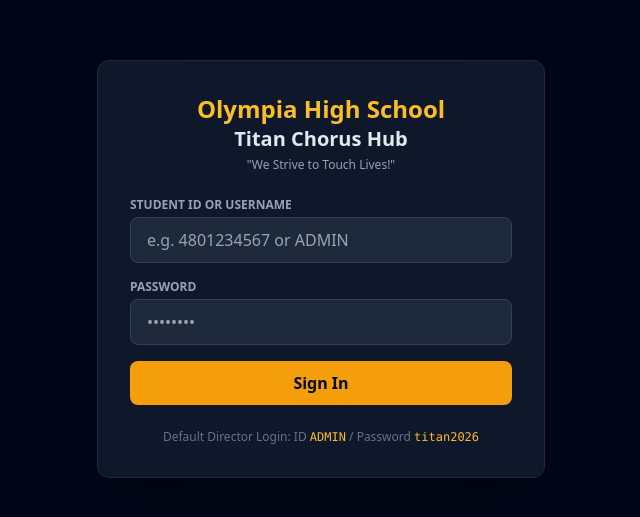
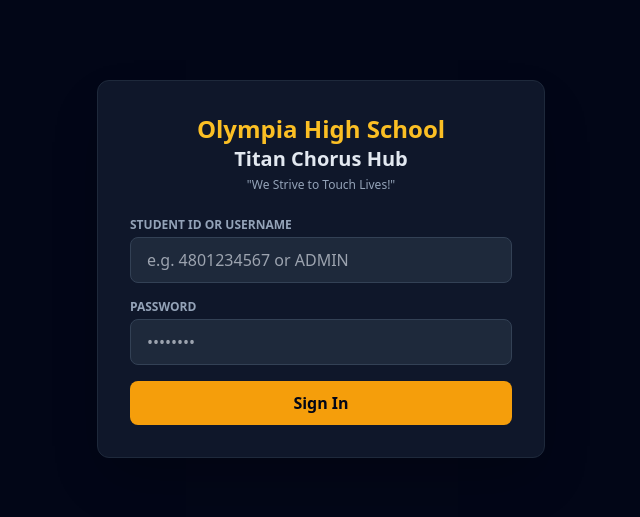
Before and after one commit to CalmCreates/Titan-Chorus-App, a React (Create React App) app: page / in a window 1280 px wide. Shown: the part 131-648 px from the top of the page, without its empty margins (319-959 px from the left). Built offline with nearby package versions, Linux system fonts and the light colour scheme.

Commit message:
Remove default director login details
Removed default login information from the sign-in form.

```diff
--- a/src/App.jsx
+++ b/src/App.jsx
@@ -216,9 +216,7 @@
             </button>
           </form>
 
-          <div className="mt-6 text-xs text-slate-500 text-center">
-            <p>Default Director Login: ID <code className="text-amber-400">ADMIN</code> / Password <code className="text-amber-400">titan2026</code></p>
-          </div>
+
         </div>
       </div>
     );
```
